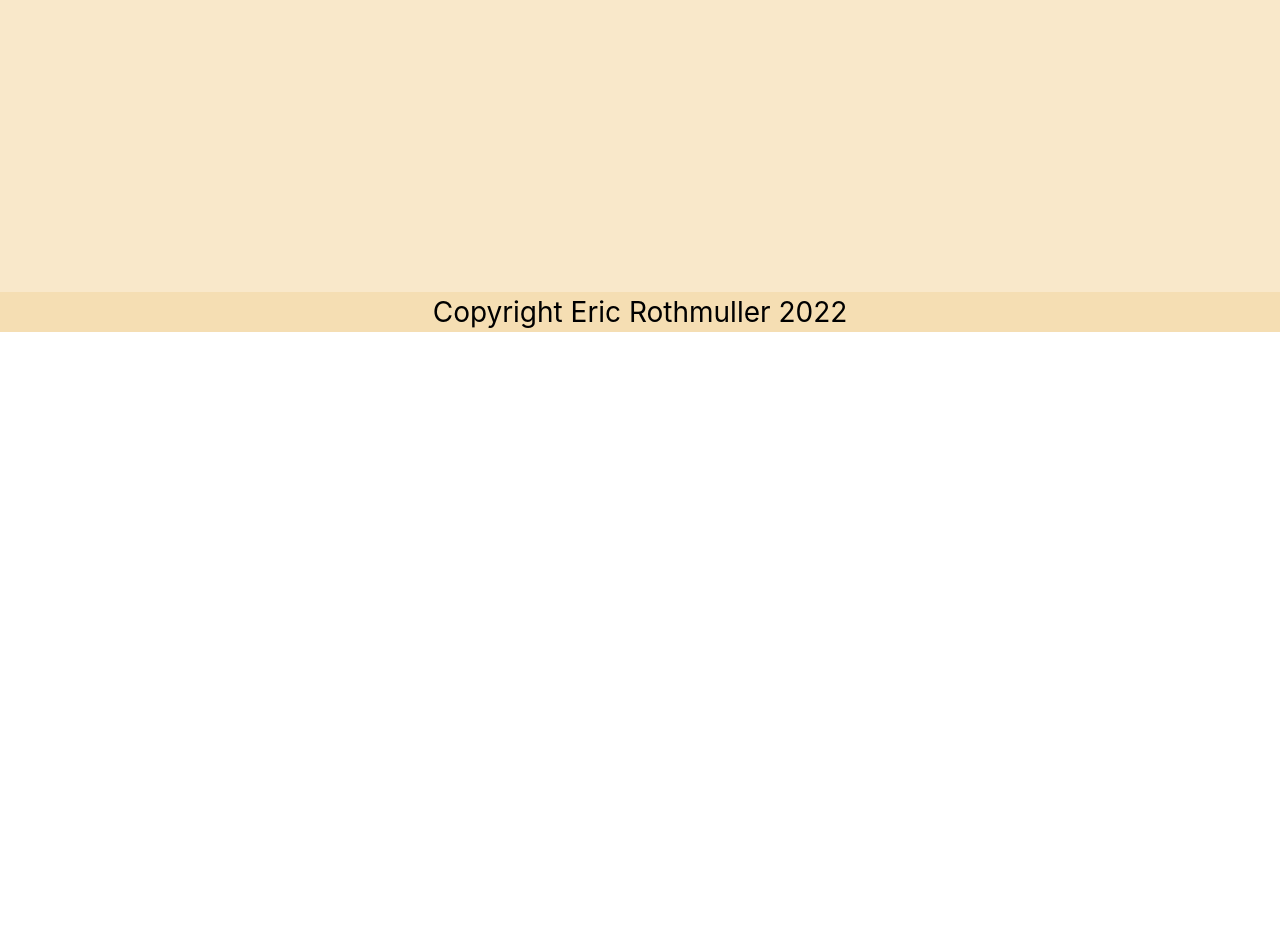
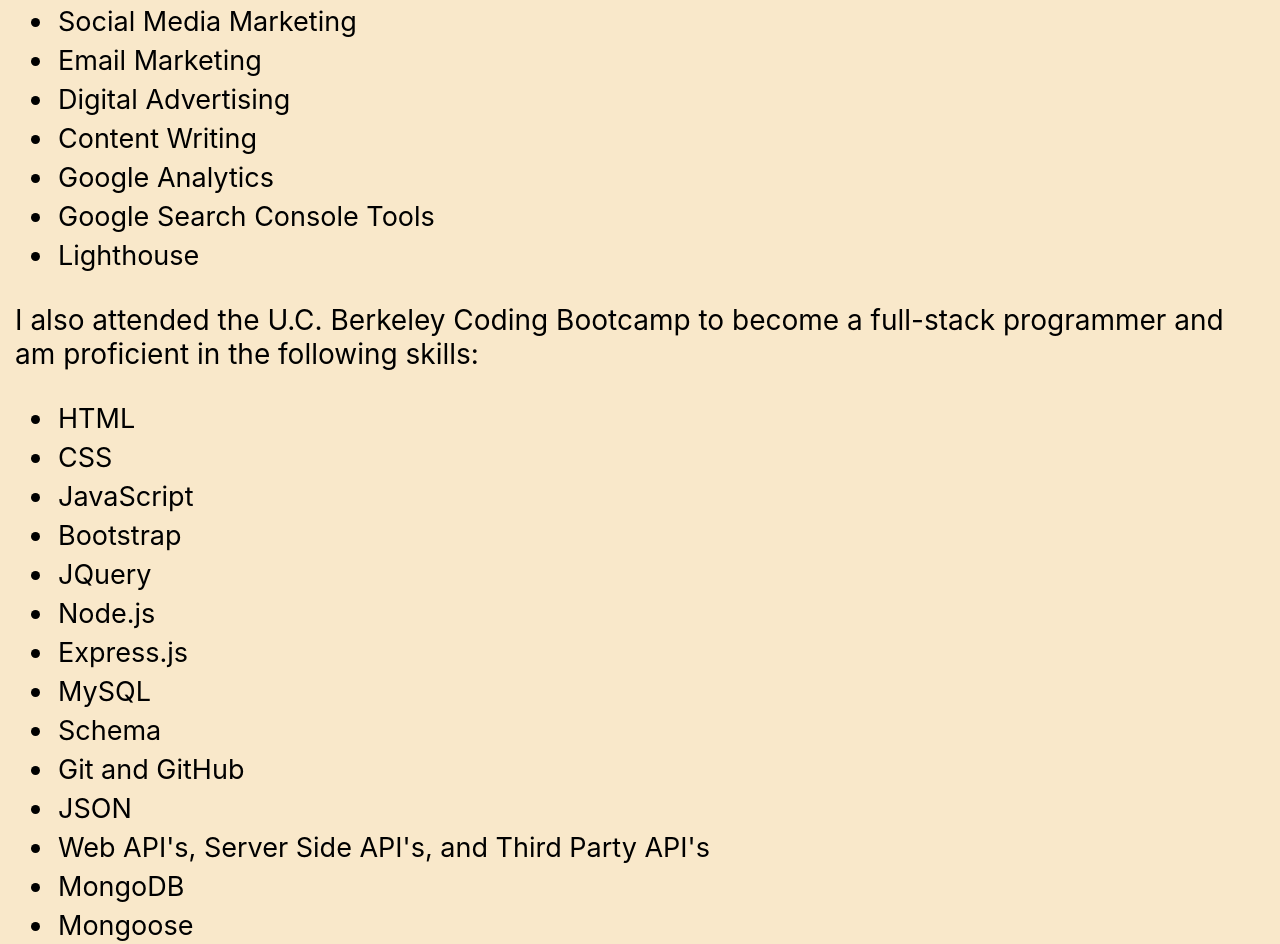
Before and after one commit to ericrothmuller/My-Portfolio, a React (Create React App) app: page / in a window 1280 px wide. Shown: the part 468-1412 px from the top of the page. Before the commit the page ends 800 px from the top, so only its background shows below. Built offline with nearby package versions, Linux system fonts and the light colour scheme.

Commit message:
Added About Me content and stylings

```diff
--- a/src/Style.css
+++ b/src/Style.css
@@ -14,15 +14,6 @@
   font-size: 28px;
 }
 
-.main-page-body {
-  background-color: rgb(249, 232, 202);
-  height: 95vh;
-  display: flex;
-  flex-direction: column;
-  margin: 0px;
-  padding: 0px;
-}
-
 .main-nav-menu {
   display: flex;
   height: 15vh;
@@ -31,6 +22,16 @@
   justify-content: center;
   align-items: center;
   z-index: 1;
+  margin: 0px;
+  padding: 0px;
+}
+
+.main-page-body {
+  display: flex;
+  flex-direction: column;
+  background-color: rgb(249, 232, 202);
+  min-height: 95vh;
+  max-height: max-content;
   margin: 0px;
   padding: 0px;
 }
@@ -52,17 +53,23 @@
   z-index: 2;
 }
 
-li {
+ul li {
   display: inline;
   padding: 15px;
   font-size: 42px;
 }
 
-li a {
+ul li a {
   color: Black;
   text-decoration: none;
 }
 
-li a:hover {
+ul li a:hover {
   opacity: 0.8;
 }
+
+.normalUl {
+  display: list-item;
+  padding: 3px;
+  font-size: 27px;
+}
--- a/src/components/pages/About.js
+++ b/src/components/pages/About.js
@@ -5,14 +5,42 @@
 
   return (
     <div>
-      <h1>About Page</h1>
+      <h1>About Me</h1>
       <p>
-        Nunc pharetra finibus est at efficitur. Praesent sed congue diam.
-        Integer gravida dui mauris, ut interdum nunc egestas sed. Aenean sed
-        mollis diam. Nunc aliquet risus ac finibus porta. Nam quis arcu non
-        lectus tincidunt fermentum. Suspendisse aliquet orci porta quam semper
-        imperdiet. Praesent euismod mi justo, faucibus scelerisque risus cursus
-        in. Sed rhoncus mollis diam, sit amet facilisis lectus blandit at.
+      My name is Eric Rothmuller and I'm a web designer and programmer from Northern California, USA. I have been working in the online marketing field since 2011 and am proficient in the following skill:
+
+      <ul>
+        <li className='normalUl'>UX / UI Web Design</li>
+        <li className='normalUl'>WordPress</li>
+        <li className='normalUl'>Search Engine Optimization</li>
+        <li className='normalUl'>Social Media Marketing</li>
+        <li className='normalUl'>Email Marketing</li>
+        <li className='normalUl'>Digital Advertising</li>
+        <li className='normalUl'>Content Writing</li>
+        <li className='normalUl'>Google Analytics</li>
+        <li className='normalUl'>Google Search Console Tools</li>
+        <li className='normalUl'>Lighthouse</li>
+      </ul>
+
+      I also attended the U.C. Berkeley Coding Bootcamp to become a full-stack programmer and am proficient in the following skills:
+
+      <ul>
+        <li className='normalUl'>HTML</li>
+        <li className='normalUl'>CSS</li>
+        <li className='normalUl'>JavaScript</li>
+        <li className='normalUl'>Bootstrap</li>
+        <li className='normalUl'>JQuery</li>
+        <li className='normalUl'>Node.js</li>
+        <li className='normalUl'>Express.js</li>
+        <li className='normalUl'>MySQL</li>
+        <li className='normalUl'>Schema</li>
+        <li className='normalUl'>Git and GitHub</li>
+        <li className='normalUl'>JSON</li>
+        <li className='normalUl'>Web API's, Server Side API's, and Third Party API's</li>
+        <li className='normalUl'>MongoDB</li>
+        <li className='normalUl'>Mongoose</li>
+        <li className='normalUl'>React</li>
+      </ul>
       </p>
     </div>
   );
```
